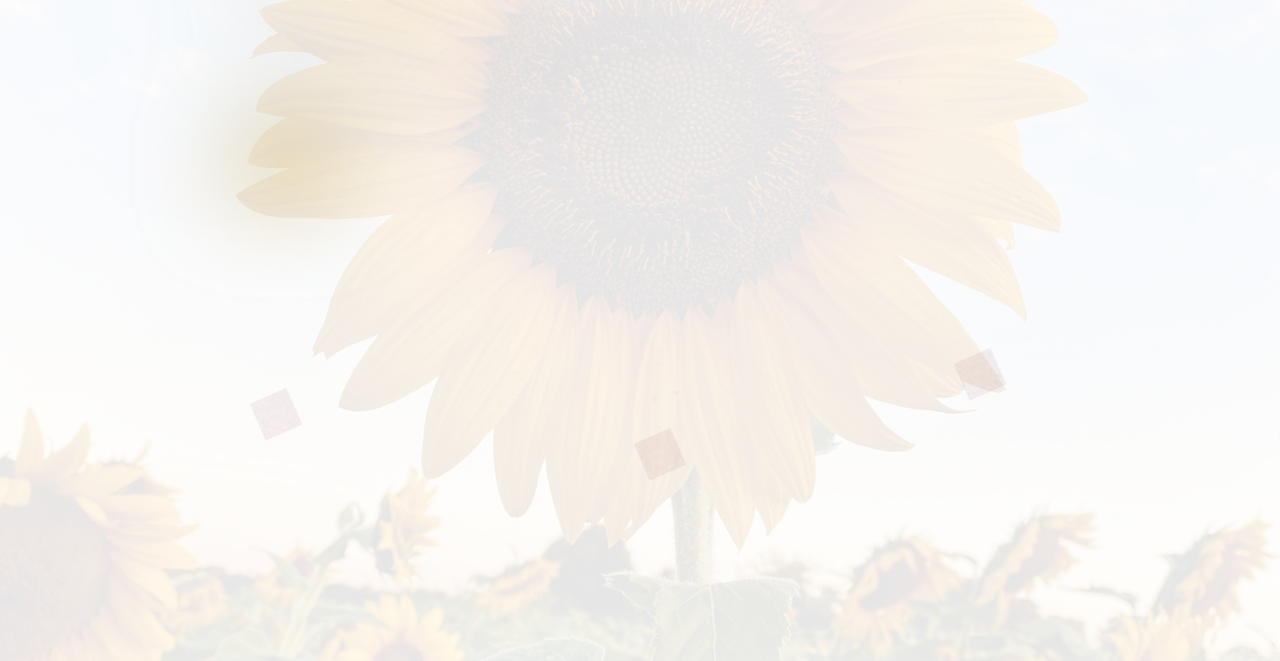
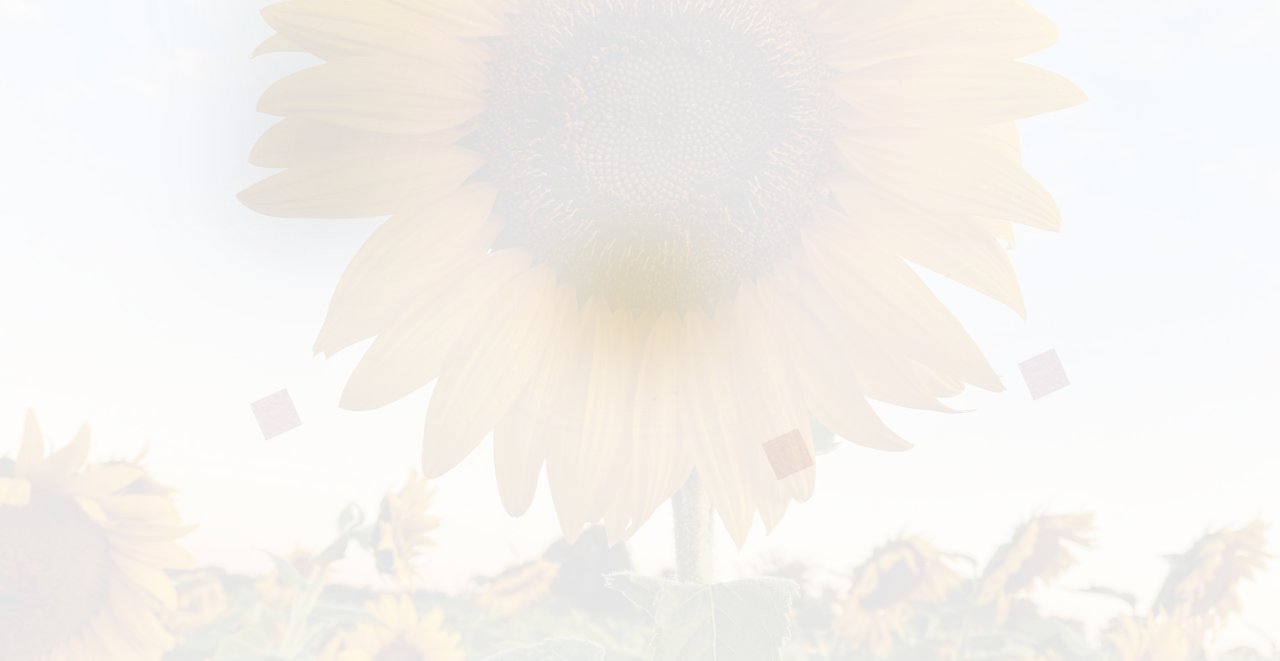
Before and after one commit to ap7812/toffu, a plain HTML site: page safeplace.html in a window 1280 px wide. Shown: the part 139-800 px from the top of the page. Drawn offline with nearby package versions, Linux system fonts and the light colour scheme.

Commit message:
Update safeplace.html

```diff
--- a/safeplace.html
+++ b/safeplace.html
@@ -1,21 +1,35 @@
 <!DOCTYPE html>
 <html lang="en">
 <head>
-  <meta charset="UTF-8"><title>The Safe Place</title>
+  <meta charset="UTF-8">
+  <title>The Safe Place</title>
   <link rel="stylesheet" href="styles.css">
   <script src="script.js" defer></script>
 </head>
 <body>
   <div class="page-transition"></div>
   <div class="sunflower-bg"></div>
-  <div class="container clear-on-scroll" style="filter:blur(50px);">
+
+  <div class="container clear-on-scroll" style="filter:blur(50px); transition: filter 1s ease-out;">
     <h2>The Safe Place</h2>
-    <p class="sans">You held me. I cried. And I found clarity in your arms.</p>
-    <p class="sans">Scroll to see the world clear…</p>
-    <button onclick="location.href='final.html'">Next</button>
+    <p class="sans">
+      You held me when I broke.<br>
+      I cried in your arms, truly cried.<br>
+      It was the first time I felt safe in someone else's silence.<br><br>
+
+      You didn’t fix me.<br>
+      You just stayed.<br>
+      And in that stillness, I softened.<br>
+      And in that softness, I healed.
+    </p>
+    <div style="text-align:center; margin-top:50px;">
+      <button onclick="location.href='final.html'">Next →</button>
+    </div>
   </div>
+
+  <!-- Floating petals -->
   <img src="petal.png" class="petal" style="left:20%; top:90%;">
-  <img src="petal.png" class="petal" style="left:50%; top:95%;">
-  <img src="petal.png" class="petal" style="left:75%; top:85%;">
+  <img src="petal.png" class="petal" style="left:60%; top:95%;">
+  <img src="petal.png" class="petal" style="left:80%; top:85%;">
 </body>
 </html>
```
